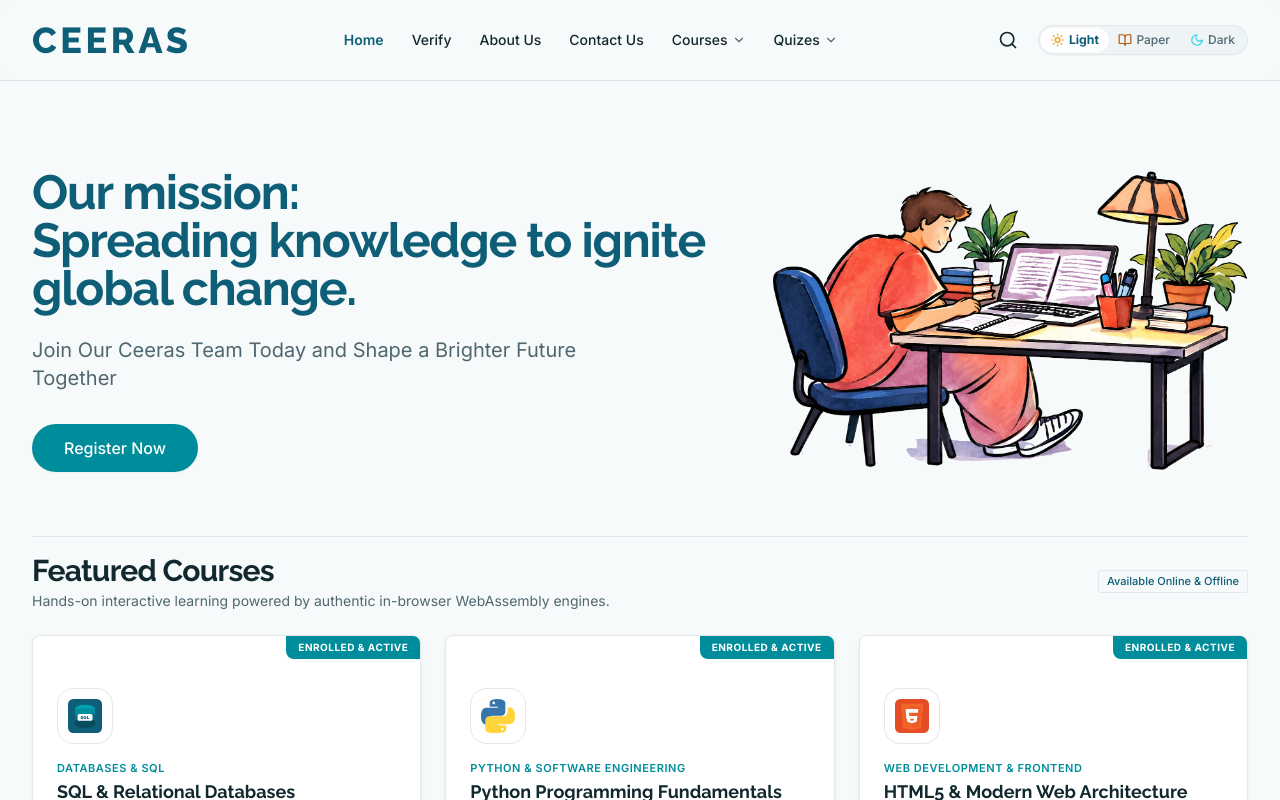
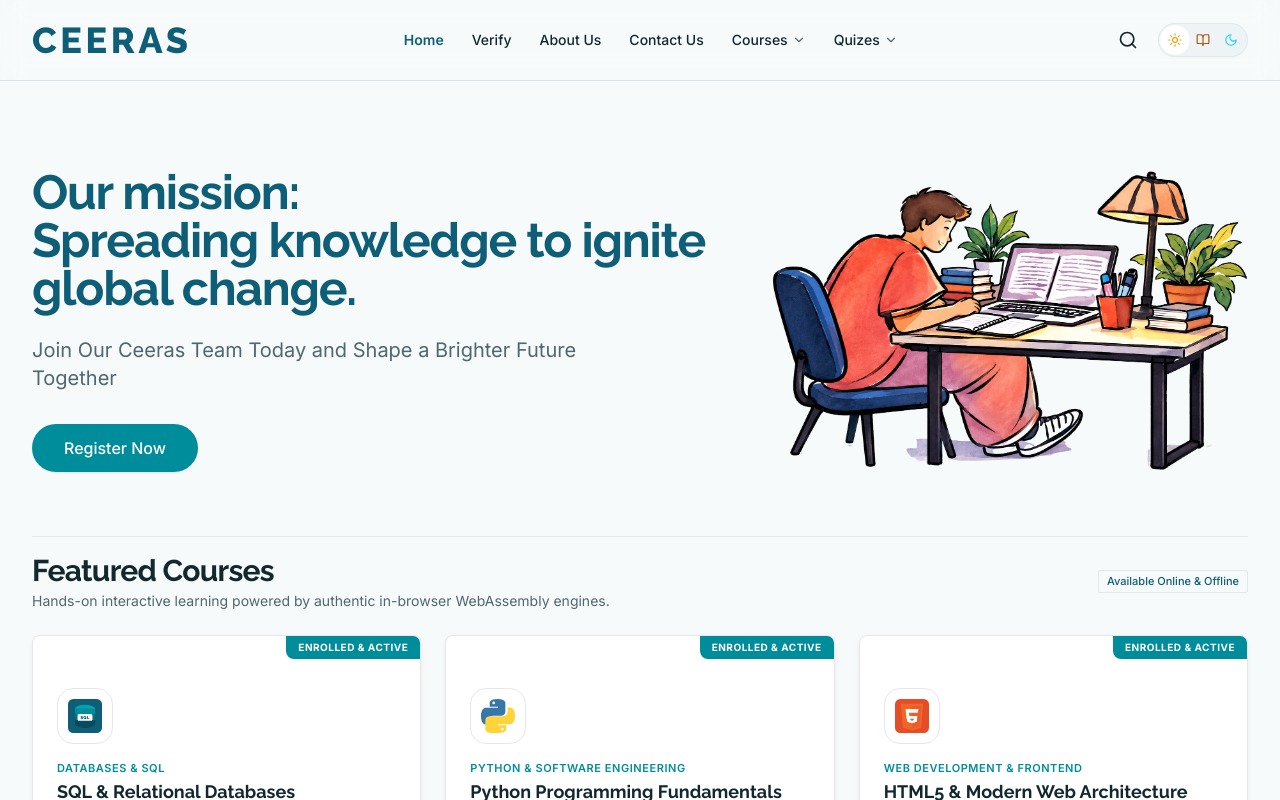
Before and after one commit to poornaprasadmacha/ceeras-internships, a React (Vite) app: page / in a window 1280 px wide. Shown: the top 800 px of the page. Built offline with nearby package versions, Linux system fonts and the light colour scheme; a web font is replaced by a local one.

Commit message:
Convert top theme mode selector to compact icon-only toggle to save space

```diff
--- a/src/components/ui/ThemeToggle.tsx
+++ b/src/components/ui/ThemeToggle.tsx
@@ -6,10 +6,11 @@ import { cn } from '../../lib/utils';
 
 export interface ThemeToggleProps {
   compact?: boolean;
+  showLabels?: boolean;
   className?: string;
 }
 
-export function ThemeToggle({ compact = false, className }: ThemeToggleProps) {
+export function ThemeToggle({ compact = false, showLabels = false, className }: ThemeToggleProps) {
   const { theme, setTheme } = useTheme();
 
   const themeIcons: Record<ThemeName, React.ReactNode> = {
@@ -40,14 +41,11 @@ export function ThemeToggle({ compact = false, className }: ThemeToggleProps) {
         aria-label={`Current theme: ${theme}. Tap to switch mode`}
         title={`Current mode: ${theme}. Tap to switch`}
         className={cn(
-          'flex items-center gap-1.5 px-2.5 py-1.5 rounded-full bg-subtle border border-border text-xs font-semibold text-text-main hover:bg-border/60 transition-all active:scale-95 cursor-pointer shadow-subtle',
+          'w-8 h-8 rounded-full flex items-center justify-center bg-subtle border border-border text-text-main hover:bg-border/60 transition-all active:scale-95 cursor-pointer shadow-subtle',
           className
         )}
       >
         {themeIcons[theme]}
-        <span className="text-[11px] font-medium hidden xs:inline">
-          {themeShortLabels[theme]}
-        </span>
       </button>
     );
   }
@@ -71,15 +69,17 @@ export function ThemeToggle({ compact = false, className }: ThemeToggleProps) {
             aria-checked={isSelected}
             onClick={() => setTheme(t.id)}
             title={t.description}
+            aria-label={`${t.label} mode`}
             className={cn(
-              'flex items-center gap-1 px-2.5 py-1 rounded-full text-xs font-medium transition-all cursor-pointer',
+              'flex items-center justify-center rounded-full text-xs font-medium transition-all cursor-pointer',
+              showLabels ? 'gap-1 px-2.5 py-1' : 'w-7 h-7',
               isSelected
-                ? 'bg-surface text-primary shadow-xs font-bold scale-[1.02]'
+                ? 'bg-surface text-primary shadow-xs font-bold scale-[1.05]'
                 : 'text-text-muted hover:text-text-main hover:bg-surface/50'
             )}
           >
             {themeIcons[t.id]}
-            <span className="hidden sm:inline">{themeShortLabels[t.id]}</span>
+            {showLabels && <span>{themeShortLabels[t.id]}</span>}
           </button>
         );
       })}
```
